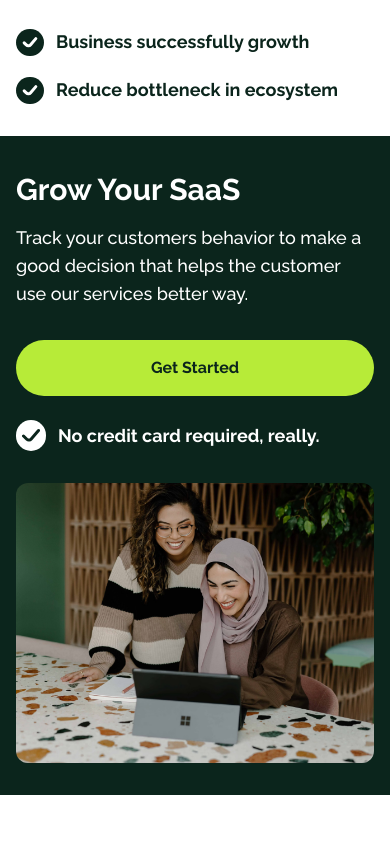
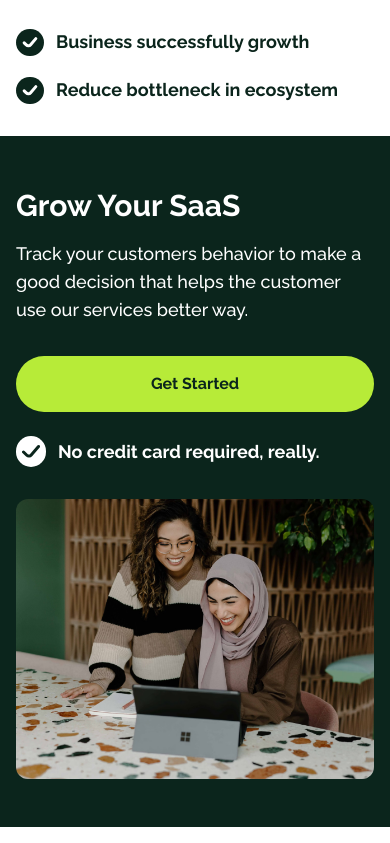
Before and after one commit to ervanervan/pasti-laris, a React (Vite) app: page / in a window 390 px wide. Shown: the part 5480-6323 px from the top of the page. Built offline with nearby package versions, Linux system fonts and the light colour scheme; a web font is replaced by a local one.

Commit message:
update: getstarted component

```diff
--- a/src/components/GetStarted.jsx
+++ b/src/components/GetStarted.jsx
@@ -5,7 +5,7 @@ import Button from "./Button";
 
 const GetStarted = () => {
   return (
-    <section className="bg-green-1 overflow-x-hidden py-8 lg:py-0">
+    <section className="bg-green-1 overflow-x-hidden py-12 lg:py-0">
       <div className="container mx-auto flex flex-col lg:flex-row gap-y-8 items-center justify-center px-4">
         <div className="w-full md:w-3/4 lg:w-1/2">
           <div className="flex flex-col gap-y-8">
```
